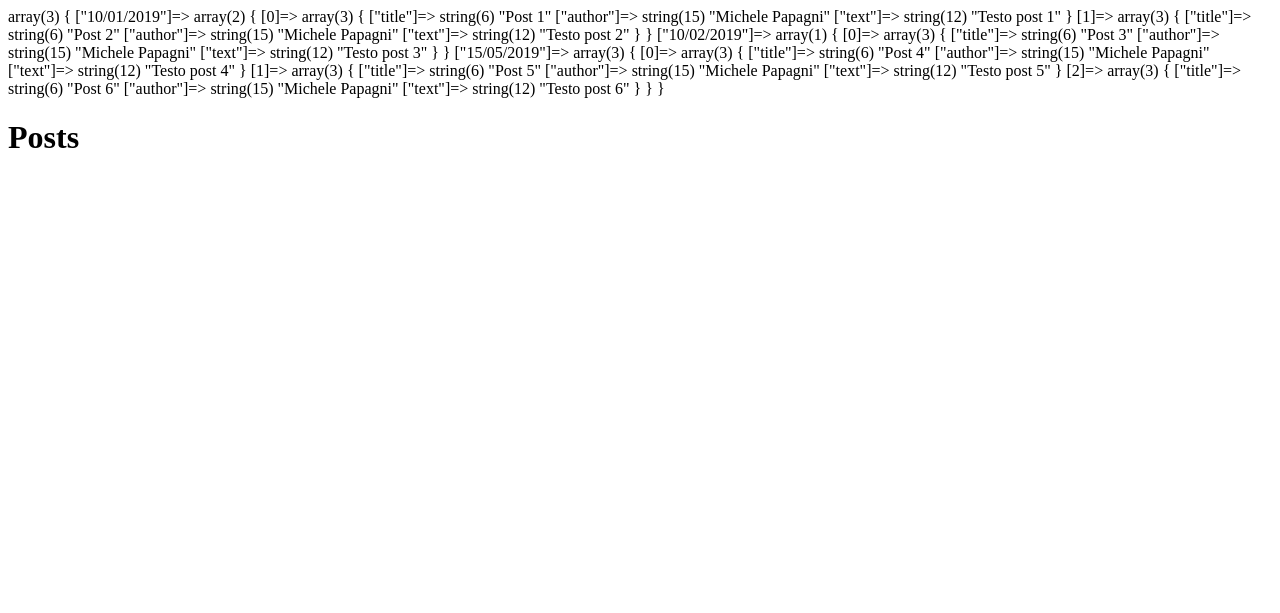
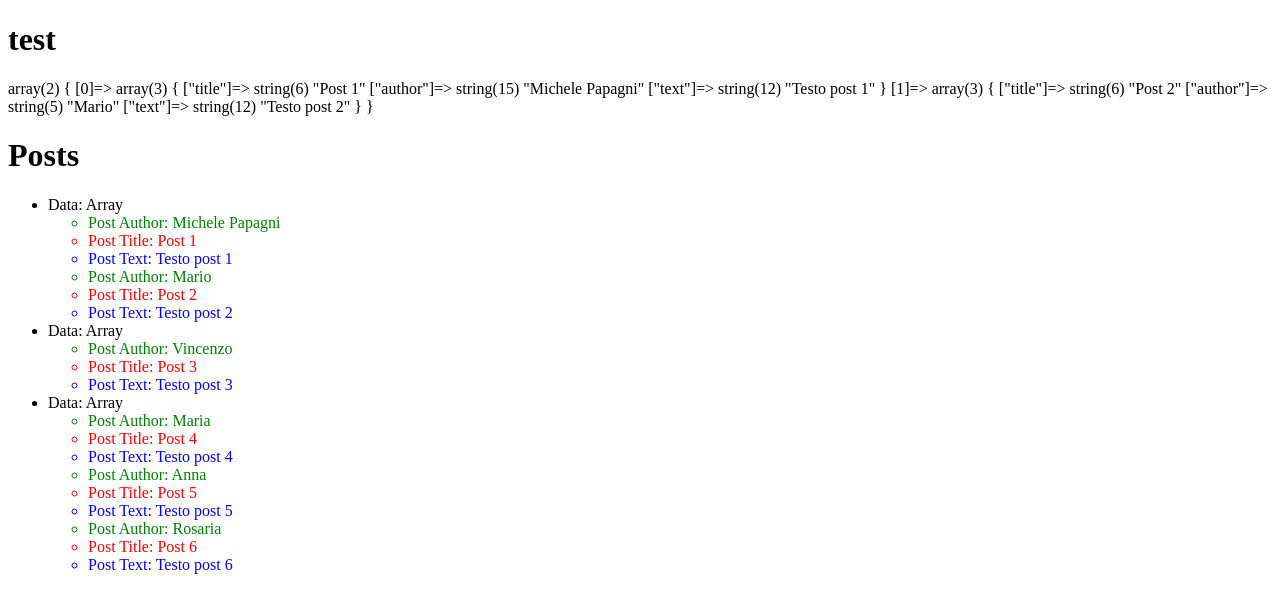
Before and after one commit to AngeloLista/php-snacks-b1, a PHP site: page / in a window 1280 px wide. Shown: the top 613 px of the page. Run offline with PHP 8.4, Linux system fonts and the light colour scheme.

Commit message:
added nested foreach cycles to navigate array [NOT WORKING]

```diff
--- a/snack2/index.php
+++ b/snack2/index.php
@@ -25,46 +25,56 @@ $posts = [
         ],
         [
             'title' => 'Post 2',
-            'author' => 'Michele Papagni',
+            'author' => 'Mario',
             'text' => 'Testo post 2'
         ],
     ],
     '10/02/2019' => [
         [
             'title' => 'Post 3',
-            'author' => 'Michele Papagni',
+            'author' => 'Vincenzo',
             'text' => 'Testo post 3'
         ]
     ],
     '15/05/2019' => [
         [
             'title' => 'Post 4',
-            'author' => 'Michele Papagni',
+            'author' => 'Maria',
             'text' => 'Testo post 4'
         ],
         [
             'title' => 'Post 5',
-            'author' => 'Michele Papagni',
+            'author' => 'Anna',
             'text' => 'Testo post 5'
         ],
         [
             'title' => 'Post 6',
-            'author' => 'Michele Papagni',
+            'author' => 'Rosaria',
             'text' => 'Testo post 6'
         ]
     ],
 ];
-var_dump($posts)
 ?>
 
 <body>
+    <h1>test</h1>
+    <?php var_dump($posts['10/01/2019']) ?>
+
+
+
     <h1>Posts</h1>
     <ul>
-        <?php for ($i = 0; $i > count($posts); $i++) : ?>
-            <?php echo var_dump($posts) ?>
-            <li><?= $posts[$i] ?></li>
+        <?php foreach ($posts as $date) : ?>
+            <li> Data: <?= $date ?></li>
+            <ul>
+                <?php foreach ($date as $post) : ?>
+                    <li style="color: green;"> Post Author: <?= $post['author'] ?></li>
+                    <li style="color: red;"> Post Title: <?= $post['title'] ?></li>
+                    <li style="color: blue"> Post Text: <?= $post['text'] ?></li>
+                <?php endforeach; ?>
+            </ul>
 
-        <?php endfor; ?>
+        <?php endforeach; ?>
     </ul>
 
 </body>
```
